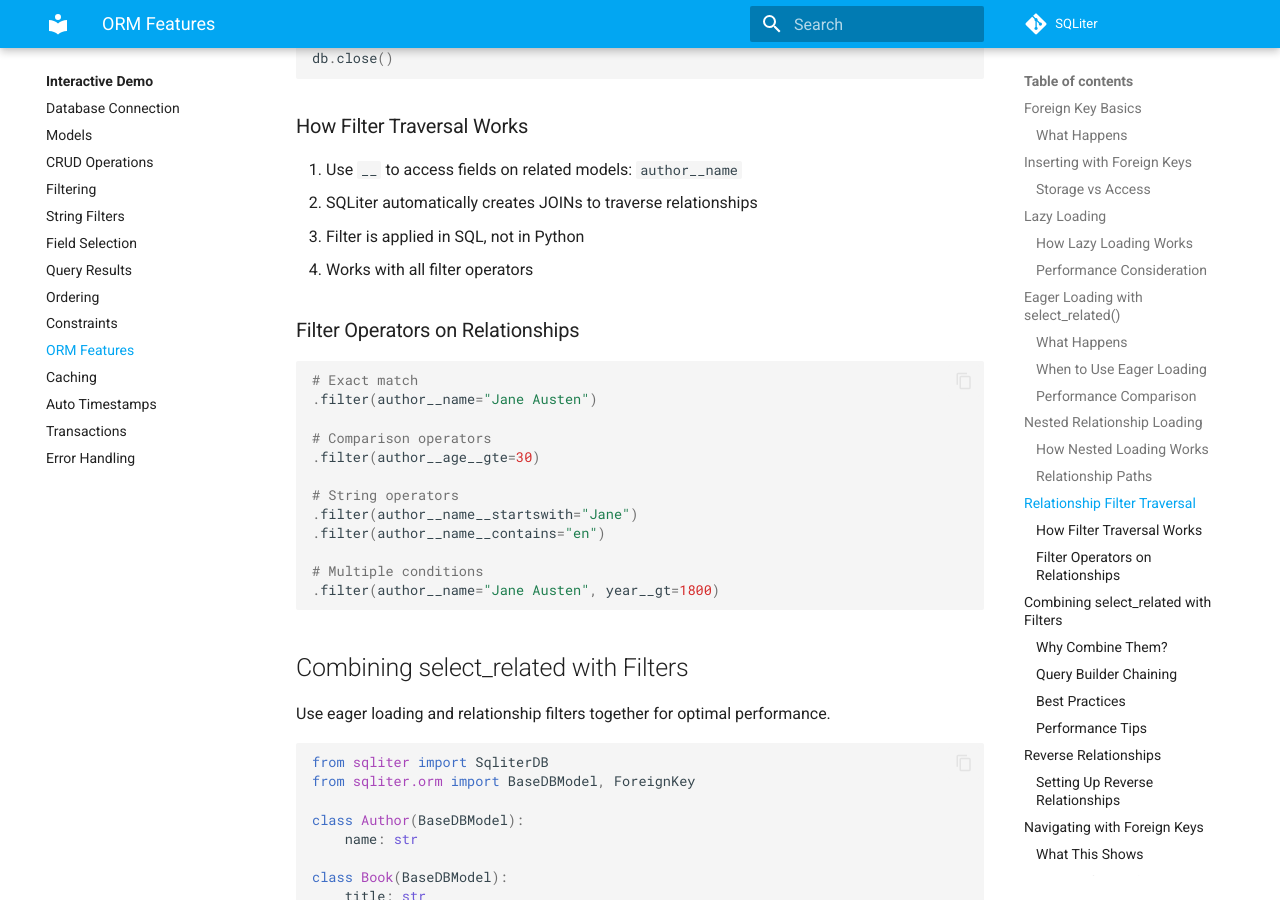
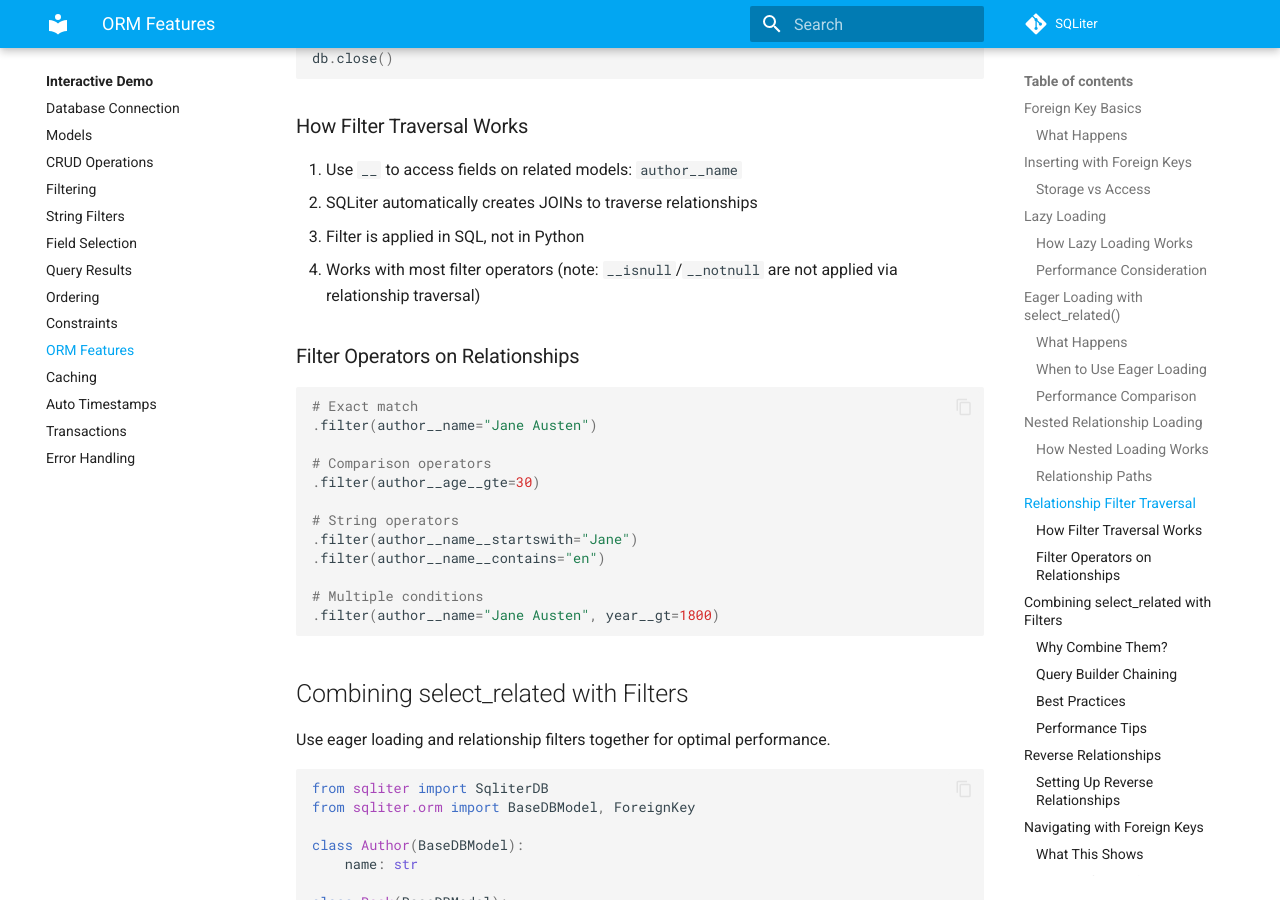
Before and after one commit to seapagan/sqliter-py, an MkDocs documentation site: the page built from docs/tui-demo/orm.md, in a window 1280 px wide and 900 px high, scrolled down 6390 px. Built offline with MkDocs 1.6.1 and Material for MkDocs 9.7.7, drawn with Linux system fonts in a browser that asks for light colours; plug-ins that fetch from the network failed and are left out; comment, search, counter and statistics services are not loaded.

Commit message:
docs: clarify __isnull/__notnull not supported in relationship traversal
Update orm.md to note that __isnull and __notnull operators are
excluded from relationship filter traversal. This matches the actual
implementation at query.py:176-179.

test: rename misnamed test to reflect actual behavior

Rename test_select_related_with_exclude to
test_select_related_with_filter_by_year since it tests filter()
not exclude(). The actual exclude() with select_related
functionality is already tested at line 380-390.

```diff
--- a/docs/tui-demo/orm.md
+++ b/docs/tui-demo/orm.md
@@ -319,7 +319,8 @@ db.close()
 1. Use `__` to access fields on related models: `author__name`
 2. SQLiter automatically creates JOINs to traverse relationships
 3. Filter is applied in SQL, not in Python
-4. Works with all filter operators
+4. Works with most filter operators (note: `__isnull`/`__notnull`
+   are not applied via relationship traversal)
 
 ### Filter Operators on Relationships
 
```
Also changed, not shown: 1 other file.
